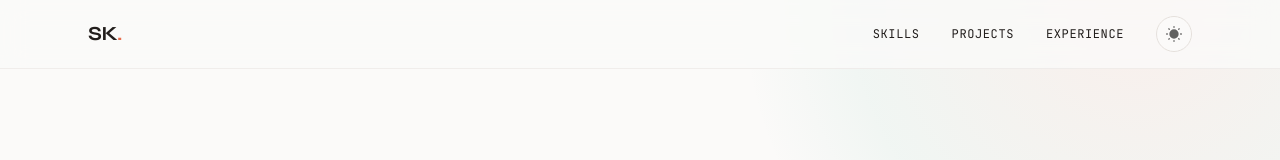
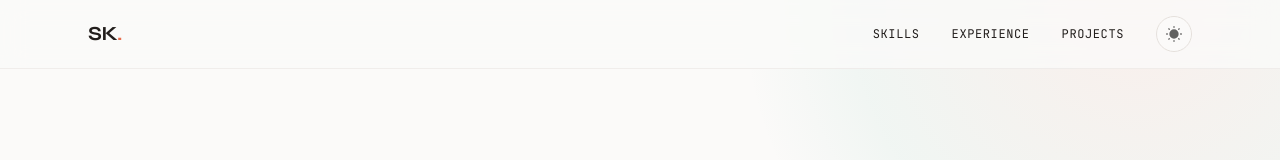
Before and after one commit to shreshthK/portfolio, a React (Vite) app: page / in a window 1280 px wide. Shown: the top 160 px of the page. Built offline with nearby package versions, Linux system fonts and the light colour scheme.

Commit message:
fix: swap links in Navbar for correct section navigation

```diff
--- a/src/sections/Navbar/Navbar.tsx
+++ b/src/sections/Navbar/Navbar.tsx
@@ -71,15 +71,15 @@ function Navbar() {
               </a>
               <a
                 className="font-mono text-xs tracking-wider uppercase text-muted-foreground hover:text-accent focus:outline-none focus:text-accent transition-colors duration-200"
+                href="#timeline"
+              >
+                Experience
+              </a>
+              <a
+                className="font-mono text-xs tracking-wider uppercase text-muted-foreground hover:text-accent focus:outline-none focus:text-accent transition-colors duration-200"
                 href="#projects"
               >
                 Projects
-              </a>
-              <a
-                className="font-mono text-xs tracking-wider uppercase text-muted-foreground hover:text-accent focus:outline-none focus:text-accent transition-colors duration-200"
-                href="#timeline"
-              >
-                Experience
               </a>
 
               {/* Theme toggle */}
```
